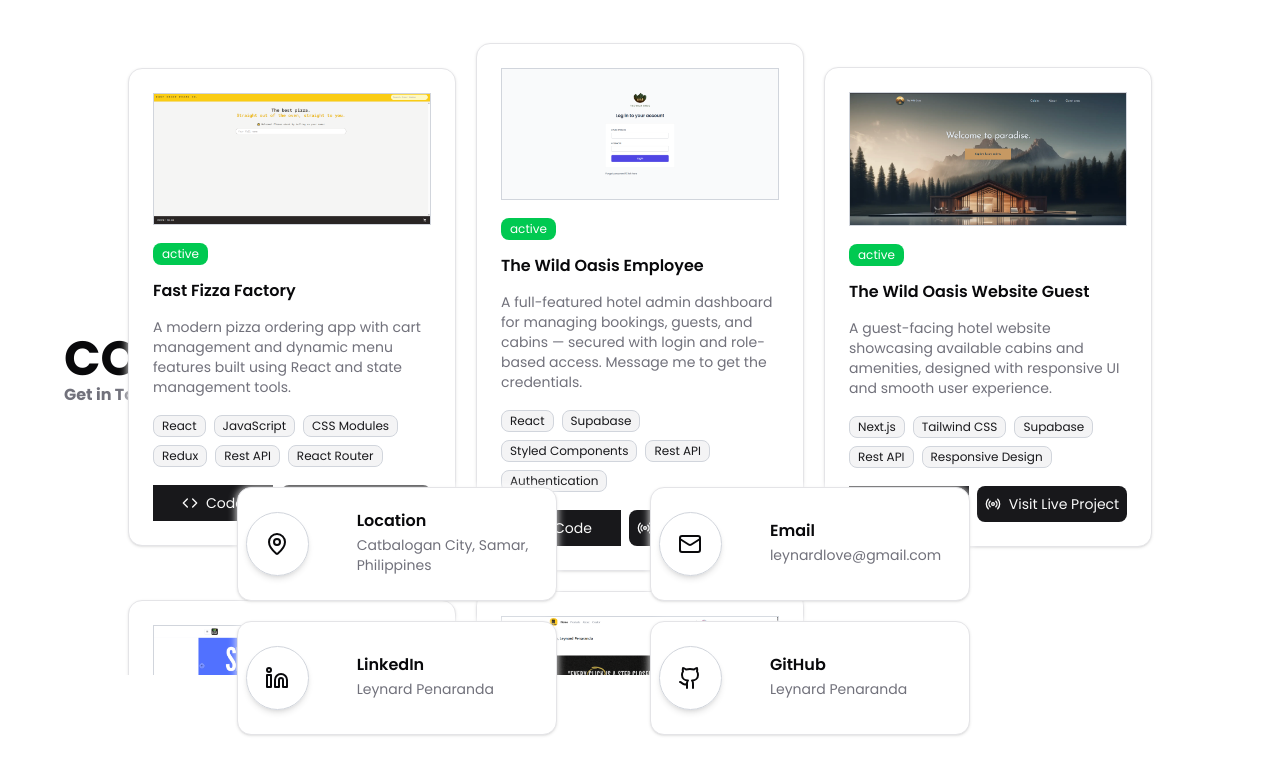
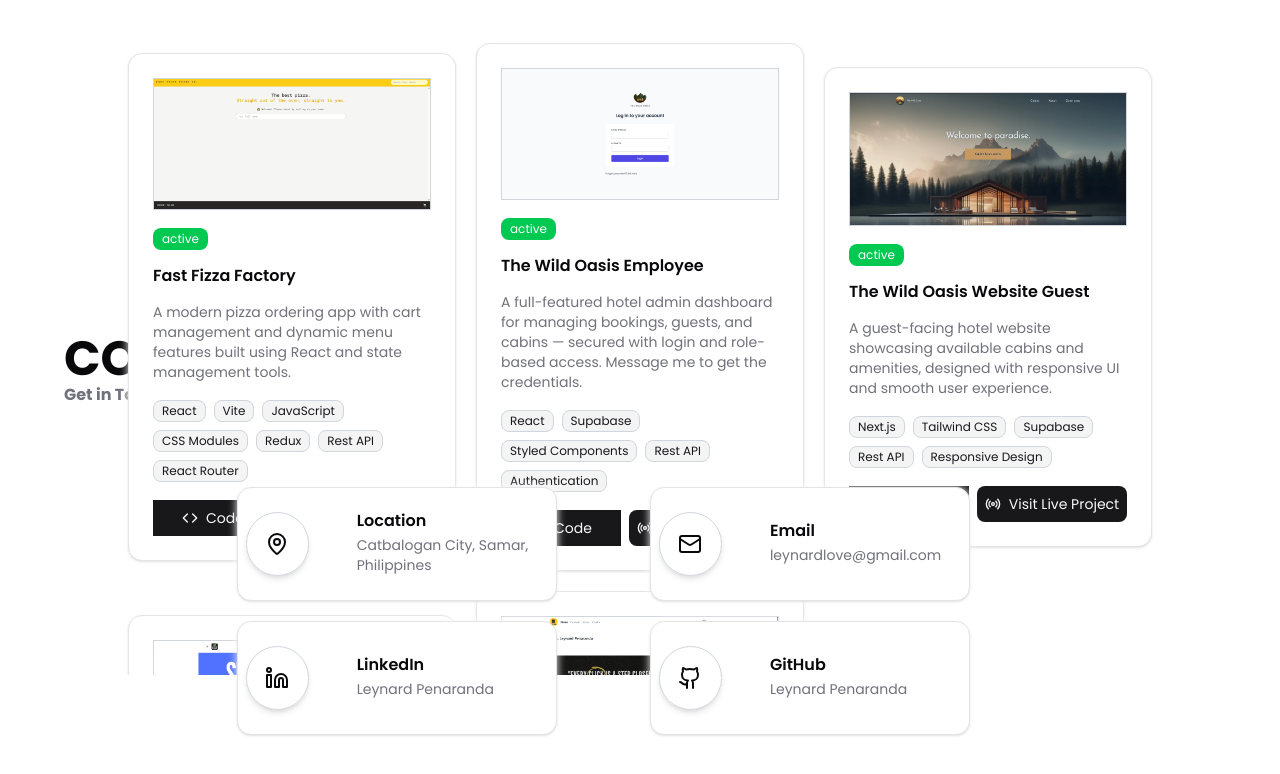
Before and after one commit to LeynardPenaranda/portfolio, a Next.js app: page / in a window 1280 px wide. Shown: the part 2835-3609 px from the top of the page. Built offline with nearby package versions, Linux system fonts and the light colour scheme.

Commit message:
add badge

```diff
--- a/components/projects-components.tsx/projects-cards.tsx
+++ b/components/projects-components.tsx/projects-cards.tsx
@@ -18,6 +18,7 @@ const projectsArray = [
       "A modern pizza ordering app with cart management and dynamic menu features built using React and state management tools.",
     badges: [
       "React",
+      "Vite",
       "JavaScript",
       "CSS Modules",
       "Redux",
@@ -89,6 +90,8 @@ const projectsArray = [
       "A static, demo-only e-commerce site built with React — showcasing modern product listings, a functional cart interface, and smooth navigation. Checkout is non-functional and for display purposes only.",
     badges: [
       "React",
+      "Vite",
+      "TypeScript",
       "Redux",
       "Tailwind CSS",
       "Static Site",
```
